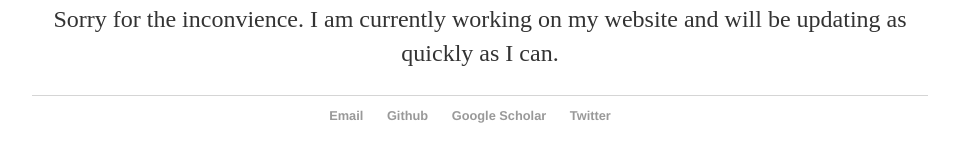
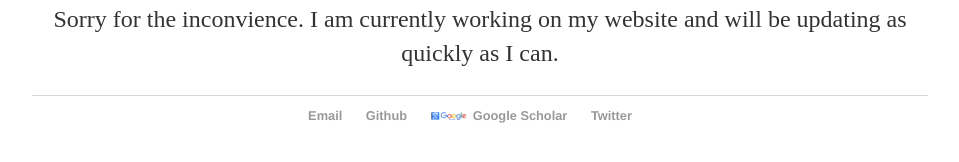
Before and after one commit to Cbarnett207/CBarnett207.github.io, a Jekyll site: the page built from index.html, in a window 1280 px wide. Shown: the part 336-498 px from the top of the page, without its empty margins (160-1119 px from the left). Built offline with Jekyll 4.4.1, drawn with Linux system fonts in a browser that asks for light colours.

Commit message:
Update default.html

```diff
--- a/_layouts/default.html
+++ b/_layouts/default.html
@@ -26,8 +26,8 @@
 			<footer>
 	    		<ul>
 	        		<div align="center"><li><a href="mailto:codybarnett@ku.edu">Email</a></li>
-	        			<li><a href="https://github.com/Cbarnett207">Github</a></li>
-					<li><a href="https://scholar.google.com/citations?hl=en&view_op=list_works&gmla=AJsN-F4UgN5ueqeUOfjsqjmC7_p0A4dthMC9-y24TSlu-DjdC71s1ohvj_F66HKdx54Srv8PvgNy4anPrpieR786HQYsx5WQDQ&user=_cGjc70AAAAJ">Google Scholar</a></li>
+					<li><a href="https://github.com/Cbarnett207">Github</a></li>
+					<li><img src="/images/pngkit_google-logo-2015-png_329634.png" width="35px" alt="GitHub logo"/>&nbsp;&nbsp;<a href="https://scholar.google.com/citations?hl=en&view_op=list_works&gmla=AJsN-F4UgN5ueqeUOfjsqjmC7_p0A4dthMC9-y24TSlu-DjdC71s1ohvj_F66HKdx54Srv8PvgNy4anPrpieR786HQYsx5WQDQ&user=_cGjc70AAAAJ">Google Scholar</a></li>
 					<li><a href="https://twitter.com/CodyTBarnett">Twitter</a></li>
 				</ul>
 			</footer>
```
